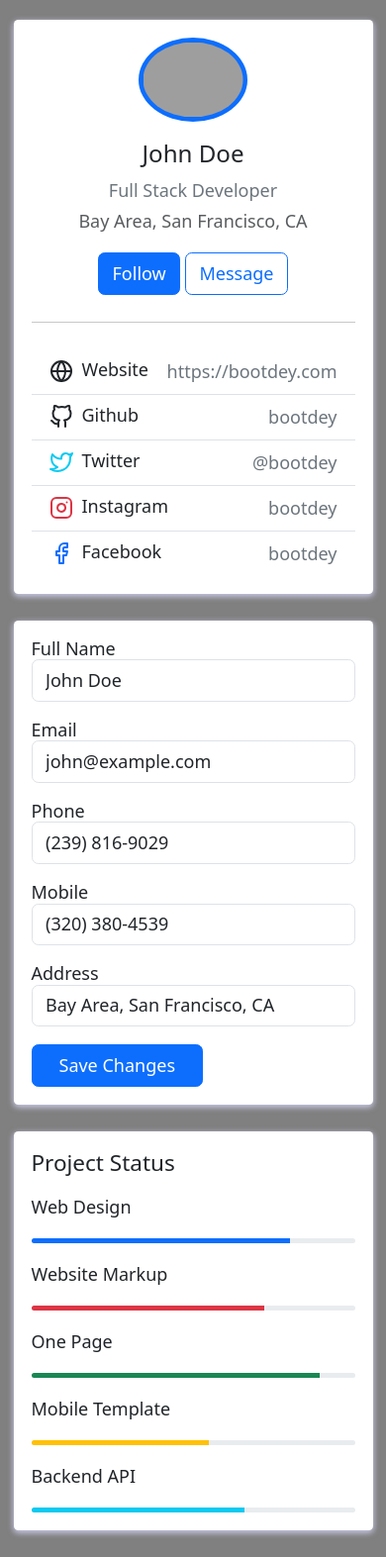
After one commit to mshai1/authenticationbyArgon, a Flask app: page /profile in a window 390 px wide. The commit adds this page. Shown: the whole page at 99% size. Run offline with Flask 3, Linux system fonts and the light colour scheme; some libraries are stand-ins or nearby versions; grey boxes are pictures that could not be loaded.

Commit message:
working on the profile.html which is going to be the landing page after the authentication, also working on the navbar

```diff
--- a/main.py
+++ b/main.py
@@ -72,7 +72,7 @@ def login():
             try:
                 ph.verify(user['password'], raw_password)
                 flash("Login Successful!", "success")
-                return redirect(url_for('landing'))
+                return redirect(url_for('profile'))
             except Exception:
                 flash("Invalid email or password", "danger")
 
@@ -104,9 +104,9 @@ def signup():
 
     return render_template('signup.html', form=form)
 
-@app.route('/landing')
-def landing():
-    return render_template('landing.html')
+@app.route('/profile')
+def profile():
+    return render_template('profile.html')
 
 if __name__ == "__main__":
     app.run(debug=True)
--- a/static/css/styles.css
+++ b/static/css/styles.css
@@ -6,9 +6,26 @@
 	 font-family: "Nunito Sans", sans-serif;
 }
  body {
-	 margin: 0;
+	 margin-top: 20px;
 	 padding: 0;
 	 height: 100vh;
 	 background-color: #808080;
 	 background-attachment: fixed;
 }
+
+.card {
+    position: relative;
+    display: flex;
+    flex-direction: column;
+    min-width: 0;
+    word-wrap: break-word;
+    background-color: #fff;
+    background-clip: border-box;
+    border: 0 solid transparent;
+    border-radius: .25rem;
+    margin-bottom: 1.5rem;
+    box-shadow: 0 2px 6px 0 rgb(218 218 253 / 65%), 0 2px 6px 0 rgb(206 206 238 / 54%);
+}
+.me-2 {
+    margin-right: .5rem!important;
+}
--- /dev/null
+++ b/templates/profile.html
@@ -0,0 +1,131 @@
+{% extends 'base.html' %}
+{% block title %}Profile{% endblock %}
+
+{%block content %}
+<div class="container">
+		<div class="main-body">
+			<div class="row">
+				<div class="col-lg-4">
+					<div class="card">
+						<div class="card-body">
+							<div class="d-flex flex-column align-items-center text-center">
+								<img src="https://bootdey.com/img/Content/avatar/avatar6.png" alt="Admin" class="rounded-circle p-1 bg-primary" width="110">
+								<div class="mt-3">
+									<h4>John Doe</h4>
+									<p class="text-secondary mb-1">Full Stack Developer</p>
+									<p class="text-muted font-size-sm">Bay Area, San Francisco, CA</p>
+									<button class="btn btn-primary">Follow</button>
+									<button class="btn btn-outline-primary">Message</button>
+								</div>
+							</div>
+							<hr class="my-4">
+							<ul class="list-group list-group-flush">
+								<li class="list-group-item d-flex justify-content-between align-items-center flex-wrap">
+									<h6 class="mb-0"><svg xmlns="http://www.w3.org/2000/svg" width="24" height="24" viewBox="0 0 24 24" fill="none" stroke="currentColor" stroke-width="2" stroke-linecap="round" stroke-linejoin="round" class="feather feather-globe me-2 icon-inline"><circle cx="12" cy="12" r="10"></circle><line x1="2" y1="12" x2="22" y2="12"></line><path d="M12 2a15.3 15.3 0 0 1 4 10 15.3 15.3 0 0 1-4 10 15.3 15.3 0 0 1-4-10 15.3 15.3 0 0 1 4-10z"></path></svg>Website</h6>
+									<span class="text-secondary">https://bootdey.com</span>
+								</li>
+								<li class="list-group-item d-flex justify-content-between align-items-center flex-wrap">
+									<h6 class="mb-0"><svg xmlns="http://www.w3.org/2000/svg" width="24" height="24" viewBox="0 0 24 24" fill="none" stroke="currentColor" stroke-width="2" stroke-linecap="round" stroke-linejoin="round" class="feather feather-github me-2 icon-inline"><path d="M9 19c-5 1.5-5-2.5-7-3m14 6v-3.87a3.37 3.37 0 0 0-.94-2.61c3.14-.35 6.44-1.54 6.44-7A5.44 5.44 0 0 0 20 4.77 5.07 5.07 0 0 0 19.91 1S18.73.65 16 2.48a13.38 13.38 0 0 0-7 0C6.27.65 5.09 1 5.09 1A5.07 5.07 0 0 0 5 4.77a5.44 5.44 0 0 0-1.5 3.78c0 5.42 3.3 6.61 6.44 7A3.37 3.37 0 0 0 9 18.13V22"></path></svg>Github</h6>
+									<span class="text-secondary">bootdey</span>
+								</li>
+								<li class="list-group-item d-flex justify-content-between align-items-center flex-wrap">
+									<h6 class="mb-0"><svg xmlns="http://www.w3.org/2000/svg" width="24" height="24" viewBox="0 0 24 24" fill="none" stroke="currentColor" stroke-width="2" stroke-linecap="round" stroke-linejoin="round" class="feather feather-twitter me-2 icon-inline text-info"><path d="M23 3a10.9 10.9 0 0 1-3.14 1.53 4.48 4.48 0 0 0-7.86 3v1A10.66 10.66 0 0 1 3 4s-4 9 5 13a11.64 11.64 0 0 1-7 2c9 5 20 0 20-11.5a4.5 4.5 0 0 0-.08-.83A7.72 7.72 0 0 0 23 3z"></path></svg>Twitter</h6>
+									<span class="text-secondary">@bootdey</span>
+								</li>
+								<li class="list-group-item d-flex justify-content-between align-items-center flex-wrap">
+									<h6 class="mb-0"><svg xmlns="http://www.w3.org/2000/svg" width="24" height="24" viewBox="0 0 24 24" fill="none" stroke="currentColor" stroke-width="2" stroke-linecap="round" stroke-linejoin="round" class="feather feather-instagram me-2 icon-inline text-danger"><rect x="2" y="2" width="20" height="20" rx="5" ry="5"></rect><path d="M16 11.37A4 4 0 1 1 12.63 8 4 4 0 0 1 16 11.37z"></path><line x1="17.5" y1="6.5" x2="17.51" y2="6.5"></line></svg>Instagram</h6>
+									<span class="text-secondary">bootdey</span>
+								</li>
+								<li class="list-group-item d-flex justify-content-between align-items-center flex-wrap">
+									<h6 class="mb-0"><svg xmlns="http://www.w3.org/2000/svg" width="24" height="24" viewBox="0 0 24 24" fill="none" stroke="currentColor" stroke-width="2" stroke-linecap="round" stroke-linejoin="round" class="feather feather-facebook me-2 icon-inline text-primary"><path d="M18 2h-3a5 5 0 0 0-5 5v3H7v4h3v8h4v-8h3l1-4h-4V7a1 1 0 0 1 1-1h3z"></path></svg>Facebook</h6>
+									<span class="text-secondary">bootdey</span>
+								</li>
+							</ul>
+						</div>
+					</div>
+				</div>
+				<div class="col-lg-8">
+					<div class="card">
+						<div class="card-body">
+							<div class="row mb-3">
+								<div class="col-sm-3">
+									<h6 class="mb-0">Full Name</h6>
+								</div>
+								<div class="col-sm-9 text-secondary">
+									<input type="text" class="form-control" value="John Doe">
+								</div>
+							</div>
+							<div class="row mb-3">
+								<div class="col-sm-3">
+									<h6 class="mb-0">Email</h6>
+								</div>
+								<div class="col-sm-9 text-secondary">
+									<input type="text" class="form-control" value="john@example.com">
+								</div>
+							</div>
+							<div class="row mb-3">
+								<div class="col-sm-3">
+									<h6 class="mb-0">Phone</h6>
+								</div>
+								<div class="col-sm-9 text-secondary">
+									<input type="text" class="form-control" value="(239) 816-9029">
+								</div>
+							</div>
+							<div class="row mb-3">
+								<div class="col-sm-3">
+									<h6 class="mb-0">Mobile</h6>
+								</div>
+								<div class="col-sm-9 text-secondary">
+									<input type="text" class="form-control" value="(320) 380-4539">
+								</div>
+							</div>
+							<div class="row mb-3">
+								<div class="col-sm-3">
+									<h6 class="mb-0">Address</h6>
+								</div>
+								<div class="col-sm-9 text-secondary">
+									<input type="text" class="form-control" value="Bay Area, San Francisco, CA">
+								</div>
+							</div>
+							<div class="row">
+								<div class="col-sm-3"></div>
+								<div class="col-sm-9 text-secondary">
+									<input type="button" class="btn btn-primary px-4" value="Save Changes">
+								</div>
+							</div>
+						</div>
+					</div>
+					<div class="row">
+						<div class="col-sm-12">
+							<div class="card">
+								<div class="card-body">
+									<h5 class="d-flex align-items-center mb-3">Project Status</h5>
+									<p>Web Design</p>
+									<div class="progress mb-3" style="height: 5px">
+										<div class="progress-bar bg-primary" role="progressbar" style="width: 80%" aria-valuenow="80" aria-valuemin="0" aria-valuemax="100"></div>
+									</div>
+									<p>Website Markup</p>
+									<div class="progress mb-3" style="height: 5px">
+										<div class="progress-bar bg-danger" role="progressbar" style="width: 72%" aria-valuenow="72" aria-valuemin="0" aria-valuemax="100"></div>
+									</div>
+									<p>One Page</p>
+									<div class="progress mb-3" style="height: 5px">
+										<div class="progress-bar bg-success" role="progressbar" style="width: 89%" aria-valuenow="89" aria-valuemin="0" aria-valuemax="100"></div>
+									</div>
+									<p>Mobile Template</p>
+									<div class="progress mb-3" style="height: 5px">
+										<div class="progress-bar bg-warning" role="progressbar" style="width: 55%" aria-valuenow="55" aria-valuemin="0" aria-valuemax="100"></div>
+									</div>
+									<p>Backend API</p>
+									<div class="progress" style="height: 5px">
+										<div class="progress-bar bg-info" role="progressbar" style="width: 66%" aria-valuenow="66" aria-valuemin="0" aria-valuemax="100"></div>
+									</div>
+								</div>
+							</div>
+						</div>
+					</div>
+				</div>
+			</div>
+		</div>
+	</div>
+{% endblock %}
```
Also changed, not shown: templates/landing.html (deleted, +0 -10 lines), templates/navbar.html (added, +54 -0 lines).
